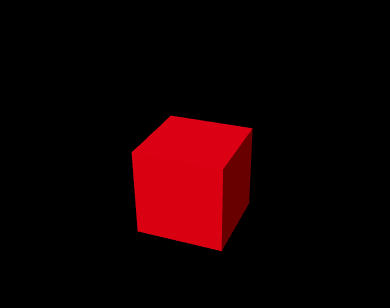
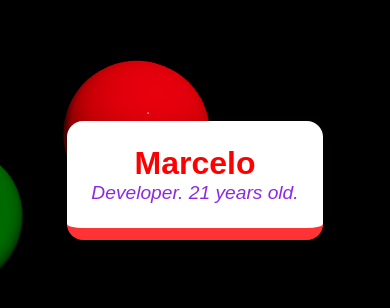
Before and after one commit to Velyxius/PI-Portfolio, a React (Create React App) app: page / in a window 390 px wide. Shown: the part 242-550 px from the top of the page. Built offline with nearby package versions, Linux system fonts and the light colour scheme.

Commit message:
Added Card Info and 3D Geometric Shapes

```diff
--- a/package.json
+++ b/package.json
@@ -1,8 +1,8 @@
 {
   "name": "pi-portfolio",
-  "version": "1.0.0",
-  "description": "",
-  "main": "index.js",
+  "version": "0.0.1",
+  "description": "Portfolio - Marcelo",
+  "main": "index.jsx",
   "scripts": {
     "dev": "react-scripts start",
     "build": "react-scripts build"
--- /dev/null
+++ b/src/App.jsx
@@ -0,0 +1,21 @@
+import Experience from "./Experience";
+import Info from "./Info/Info";
+import { Canvas } from "@react-three/fiber";
+
+const App = () => {
+  const cameraSettings = {
+    position: [0, 0, 5],
+    fov: 60,
+  };
+
+  return (
+    <>
+      <Info name={"Marcelo"} biography={"Developer. 21 years old."} />
+      <Canvas camera={cameraSettings}>
+        <Experience />
+      </Canvas>
+    </>
+  );
+};
+
+export default App;
--- a/src/Experience.jsx
+++ b/src/Experience.jsx
@@ -1,22 +1,42 @@
-import { OrbitControls } from "@react-three/drei";
+import {
+  OrbitControls,
+  FirstPersonControls,
+  PointerLockControls,
+} from "@react-three/drei";
 import { useRef } from "react";
 import { useFrame } from "@react-three/fiber";
+import Info from "./Info/Info";
 
 const Experience = () => {
-  const boxRef = useRef();
-  console.log(boxRef.current);
+  const sphereRef = useRef();
+  const coneRef = useRef();
+  const torusRef = useRef();
   useFrame((state, delta) => {
-    boxRef.current.rotation.x += 1 * delta;
+    torusRef.current.position.y = Math.sin(state.clock.getElapsedTime());
+    torusRef.current.rotation.y = Math.cos(state.clock.getElapsedTime());
+    sphereRef.current.position.x = Math.sin(state.clock.getElapsedTime());
+    sphereRef.current.position.y = Math.cos(state.clock.getElapsedTime());
+    sphereRef.current.rotation.y = Math.cos(state.clock.getElapsedTime());
+    coneRef.current.position.x = Math.cos(state.clock.getElapsedTime()) + 5;
+    coneRef.current.rotation.z = Math.cos(state.clock.getElapsedTime()) + 5;
   });
 
   return (
     <>
-      <OrbitControls makeDefault />
-      <ambientLight intensity={0.5} />
-      <directionalLight position={[0, 5, 5]} intensity={2} />
-      <mesh ref={boxRef}>
-        <boxGeometry args={[1, 1, 1]} />
-        <meshStandardMaterial color="red" />
+      <PointerLockControls />
+      <ambientLight intensity={0.3} />
+      <directionalLight position={[2, 3, 5]} intensity={2} />
+      <mesh ref={sphereRef} position={[5, 0, -5]}>
+        <sphereGeometry args={[1, 16, 32]} />
+        <meshPhysicalMaterial color="red" roughness={0} reflectivity={0} />
+      </mesh>
+      <mesh ref={coneRef} position={[0, 0, -5]}>
+        <coneGeometry args={[1, 2]} />
+        <meshPhysicalMaterial color="pink" roughness={0} reflectivity={0} />
+      </mesh>
+      <mesh ref={torusRef} position={[-5, 0, -10]}>
+        <torusGeometry args={[1, 0.5, 16, 100]} />
+        <meshPhysicalMaterial color="green" roughness={0} reflectivity={0} />
       </mesh>
     </>
   );
--- /dev/null
+++ b/src/Info/Info.jsx
@@ -0,0 +1,16 @@
+import "./info.css";
+
+const Info = ({ name, biography }) => {
+  return (
+    <>
+      <div className="container">
+        <div className="info">
+          <h2 className="name">{name}</h2>
+          <span className="biography">{biography}</span>
+        </div>
+      </div>
+    </>
+  );
+};
+
+export default Info;
--- /dev/null
+++ b/src/Info/info.css
@@ -0,0 +1,48 @@
+.container{
+  display: flex;
+  width: 35%;
+  height: 100%;
+  flex-direction: column;
+  justify-content: center;
+  align-items: center;
+  position: absolute;
+  z-index: 1;
+}
+
+.info{
+  padding: 1.5rem;
+  border-radius: 1rem;
+  border-bottom: 0.75rem solid #ff3333;
+  text-align: center;
+  background: white;
+  box-shadow: 0 0 1rem rgba(45, 45, 45, 0.1);
+}
+
+
+.name{
+  color: red;
+  margin: 0 auto;
+}
+
+.biography{
+  color: blueviolet;
+  margin: 0 auto;
+  font-style: italic;
+}
+
+@media (max-width: 768px) {
+  .container{
+    width: 100%;
+  }
+  .card {
+    max-width: 100%;
+  }
+
+  .name {
+    font-size: 2rem;
+  }
+
+  .biography {
+    font-size: 1.2rem;
+  }
+}
--- a/src/index.js
+++ /dev/null
@@ -1,16 +0,0 @@
-import { createRoot } from "react-dom/client";
-import Experience from "./Experience";
-import "./styles.css"
-import { Canvas } from "@react-three/fiber";
-
-const root = createRoot(document.getElementById("root"));
-
-root.render(
-  <>
-    <Canvas
-      camera={{ position: [2, 3, 5] }}
-    >
-      <Experience />
-    </Canvas>
-  </>
-)
--- /dev/null
+++ b/src/index.jsx
@@ -0,0 +1,9 @@
+import { createRoot } from "react-dom/client";
+import "./styles.css"
+import App from "./App";
+
+const root = createRoot(document.getElementById("root"));
+
+root.render(
+  <App />
+)
--- a/src/styles.css
+++ b/src/styles.css
@@ -7,7 +7,9 @@ body,
   width: 100%;
   height: 100%;
   background: black;
+  font-family: Arial, Helvetica, sans-serif;
 }
+
 canvas{
   touch-action: none;
 }
```
